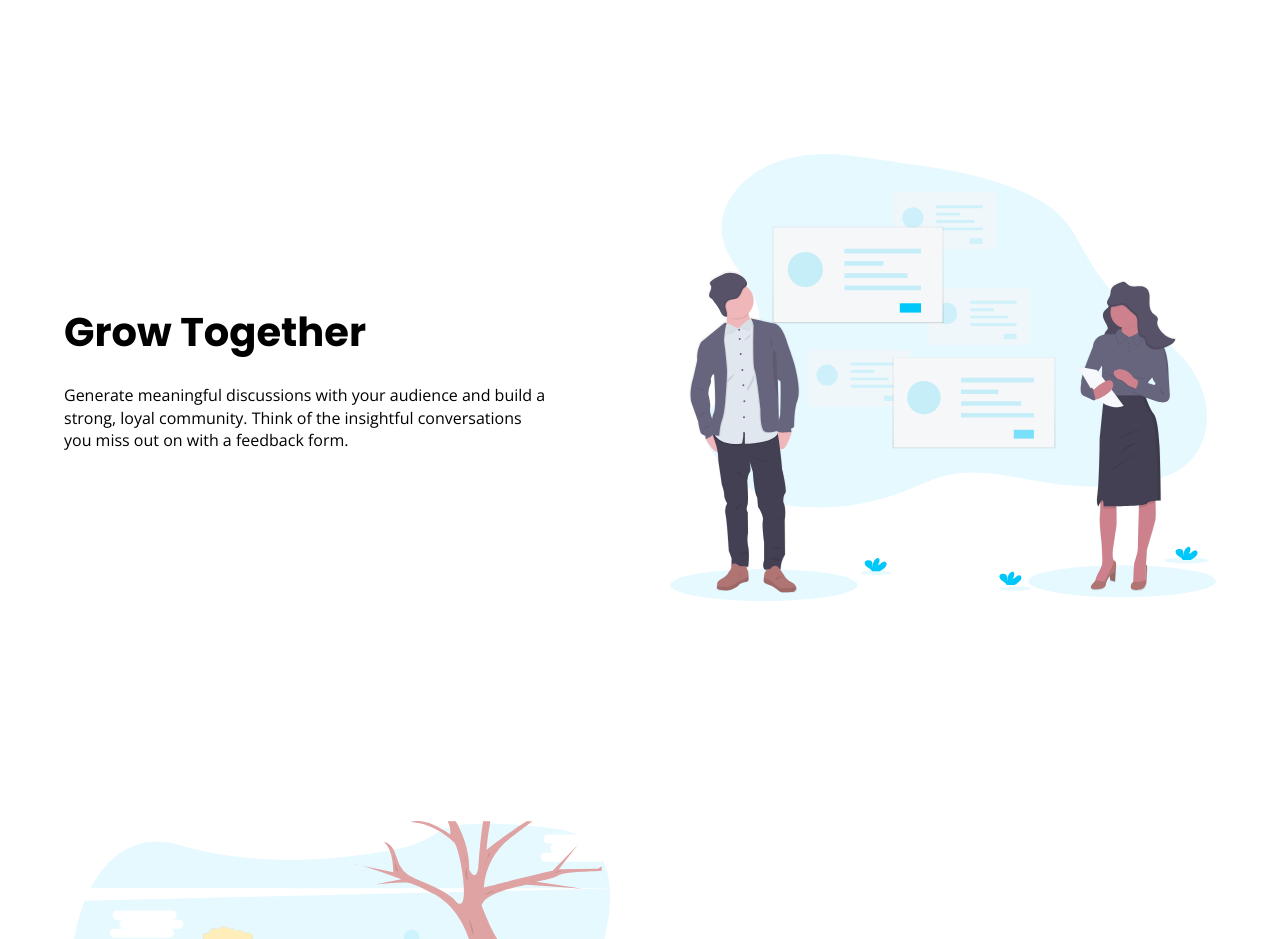
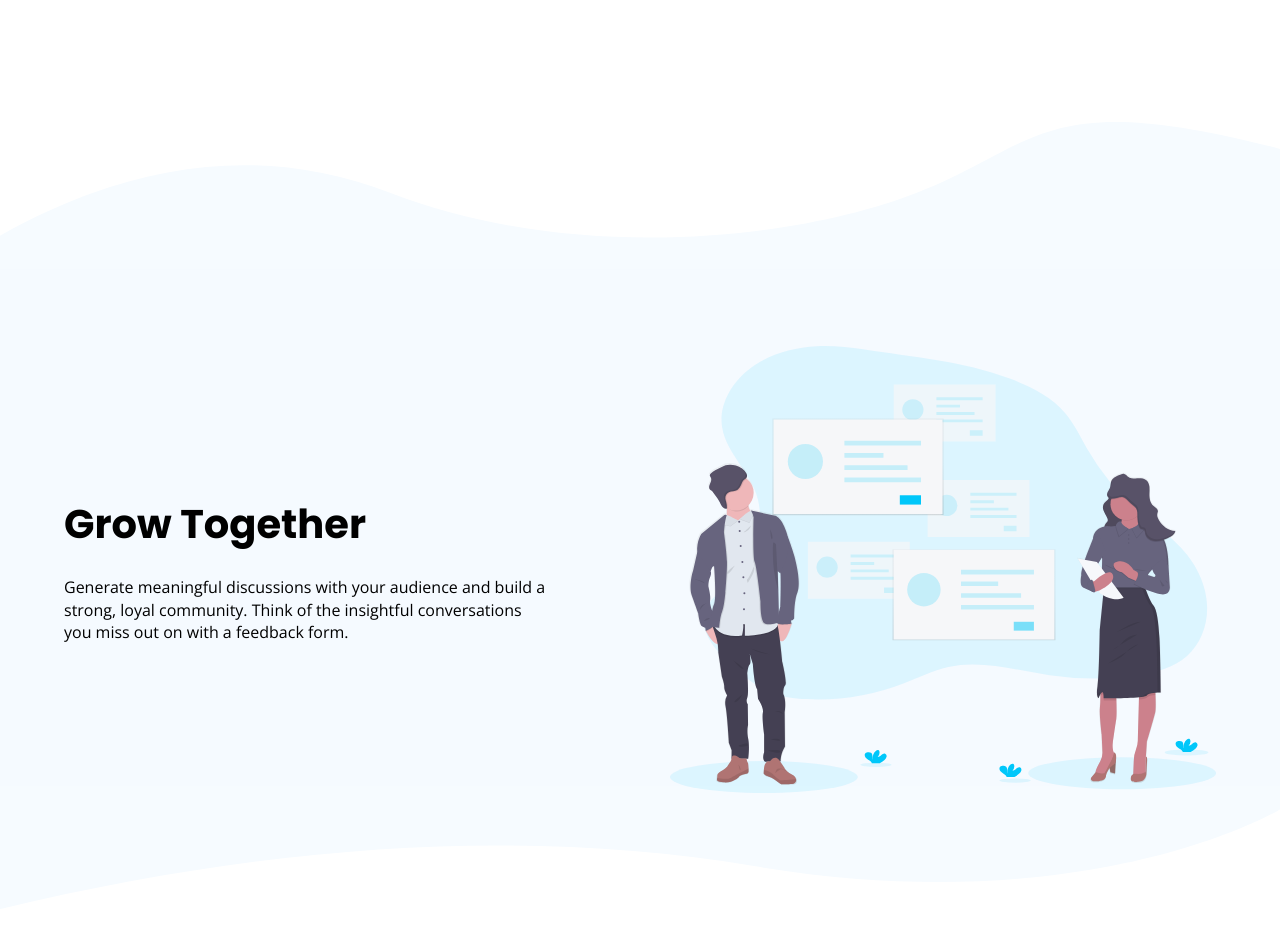
Before and after one commit to karolbanat/huddle-landing-page-with-curved-sections, a website: page index.html in a window 1280 px wide. Shown: the part 1840-2779 px from the top of the page. Drawn offline with nearby package versions, Linux system fonts and the light colour scheme.

Commit message:
Added curves to sections

```diff
--- a/index.html
+++ b/index.html
@@ -48,7 +48,11 @@
 			</section>
 		</div>
 
-		<section class="section grow" aria-labelledby="grow-heading">
+		<section class="section section--background grow" aria-labelledby="grow-heading">
+			<picture class="section__curve section__curve--top">
+				<source media="(min-width: 660px)" srcset="./dist/images/desktop/bg-section-top-desktop-1.svg">
+				<img src="./dist/images/mobile/bg-section-top-mobile-1.svg" alt="">
+			</picture>
 			<div class="container">
 				<div class="grid grid--reversed">
 					<img src="./dist/images/illustration-grow-together.svg"
@@ -62,6 +66,10 @@
 					</header>
 				</div>
 			</div>
+			<picture class="section__curve section__curve--bottom">
+				<source media="(min-width: 660px)" srcset="./dist/images/desktop/bg-section-bottom-desktop-1.svg">
+				<img src="./dist/images/mobile/bg-section-bottom-mobile-1.svg" alt="">
+			</picture>
 		</section>
 
 		<section class="section conversations" aria-labelledby="conversations-heading">
@@ -81,7 +89,11 @@
 			</div>
 		</section>
 
-		<section class="section users" aria-labelledby="users-heading">
+		<section class="section section--background users" aria-labelledby="users-heading">
+			<picture class="section__curve section__curve--top">
+				<source media="(min-width: 660px)" srcset="./dist/images/desktop/bg-section-top-desktop-2.svg">
+				<img src="./dist/images/mobile/bg-section-top-mobile-2.svg" alt="">
+			</picture>
 			<div class="container">
 				<div class="grid grid--reversed">
 					<img src="./dist/images/illustration-your-users.svg"
@@ -95,6 +107,10 @@
 					</header>
 				</div>
 			</div>
+			<picture class="section__curve section__curve--bottom">
+				<source media="(min-width: 660px)" srcset="./dist/images/desktop/bg-section-bottom-desktop-2.svg">
+				<img src="./dist/images/mobile/bg-section-bottom-mobile-2.svg" alt="">
+			</picture>
 		</section>
 
 		<section class="section ready">
--- a/src/sass/base/_root.scss
+++ b/src/sass/base/_root.scss
@@ -19,6 +19,8 @@
 	// stage
 	--body: var(--clr-neutral-700);
 
+	--bg-section: var(--clr-neutral-400);
+
 	--stats-text: var(--clr-neutral-300);
 
 	--btn: var(--clr-white);
--- a/src/sass/components/_conversations.scss
+++ b/src/sass/components/_conversations.scss
@@ -2,6 +2,6 @@
 	padding-block: 4.125em 7.875em;
 
 	@media (min-width: $small-bp) {
-		padding-block: 6.5em 1.5em;
+		padding-block: 6.5em 7.25em;
 	}
 }
--- a/src/sass/components/_grow.scss
+++ b/src/sass/components/_grow.scss
@@ -2,6 +2,6 @@
 	padding-block: 11.25em 8.375em;
 
 	@media (min-width: $small-bp) {
-		padding-block: 10.25em 7.25em;
+		padding-block: clamp(10.25em, 17.5vw, 14em) 7.25em;
 	}
 }
--- a/src/sass/components/_section.scss
+++ b/src/sass/components/_section.scss
@@ -38,4 +38,31 @@
 			font-size: 1.4rem;
 		}
 	}
+
+	&__curve {
+		position: absolute;
+		left: 0;
+		width: 100%;
+		background-color: #fff;
+		z-index: -1;
+
+		& > img {
+			width: 100%;
+			object-fit: contain;
+		}
+
+		&--top {
+			top: 0;
+		}
+
+		&--bottom {
+			bottom: 0;
+		}
+	}
+
+	&--background {
+		position: relative;
+		background-color: var(--bg-section);
+		z-index: 0;
+	}
 }
--- a/src/sass/components/_statistics.scss
+++ b/src/sass/components/_statistics.scss
@@ -8,6 +8,7 @@
 	@media (min-width: $small-bp) {
 		flex-direction: row;
 		justify-content: space-around;
+		margin-bottom: 8.25em;
 	}
 
 	@media (min-width: $large-bp) {
--- a/src/sass/components/_users.scss
+++ b/src/sass/components/_users.scss
@@ -1,7 +1,7 @@
 .users {
-	padding-block: 4.625em 16.875em;
+	padding-block: 6.5em 16.875em;
 
 	@media (min-width: $small-bp) {
-		padding-block: 7.25em;
+		padding-block: clamp(7.25em, 15vw, 12em);
 	}
 }
```
Also changed, not shown: dist/css/main.min.css.
